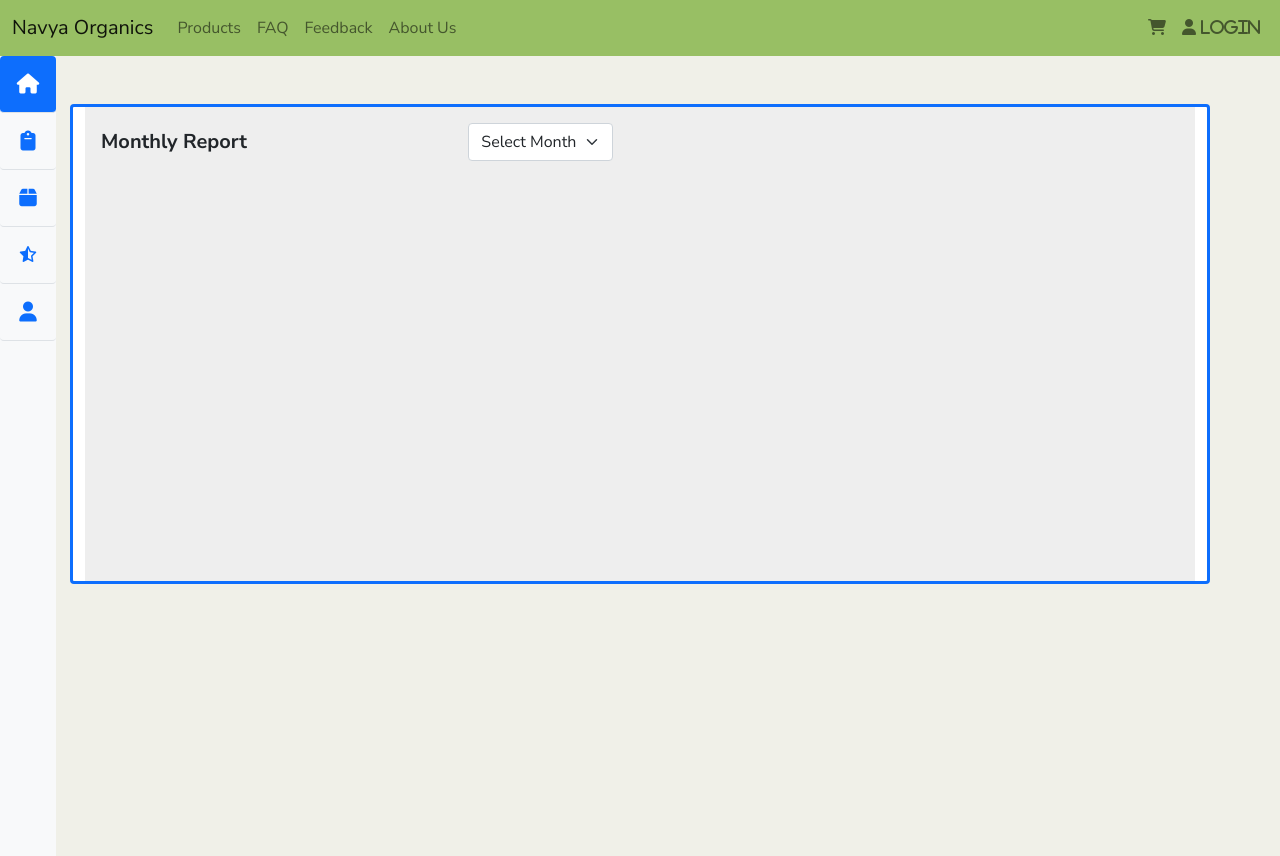
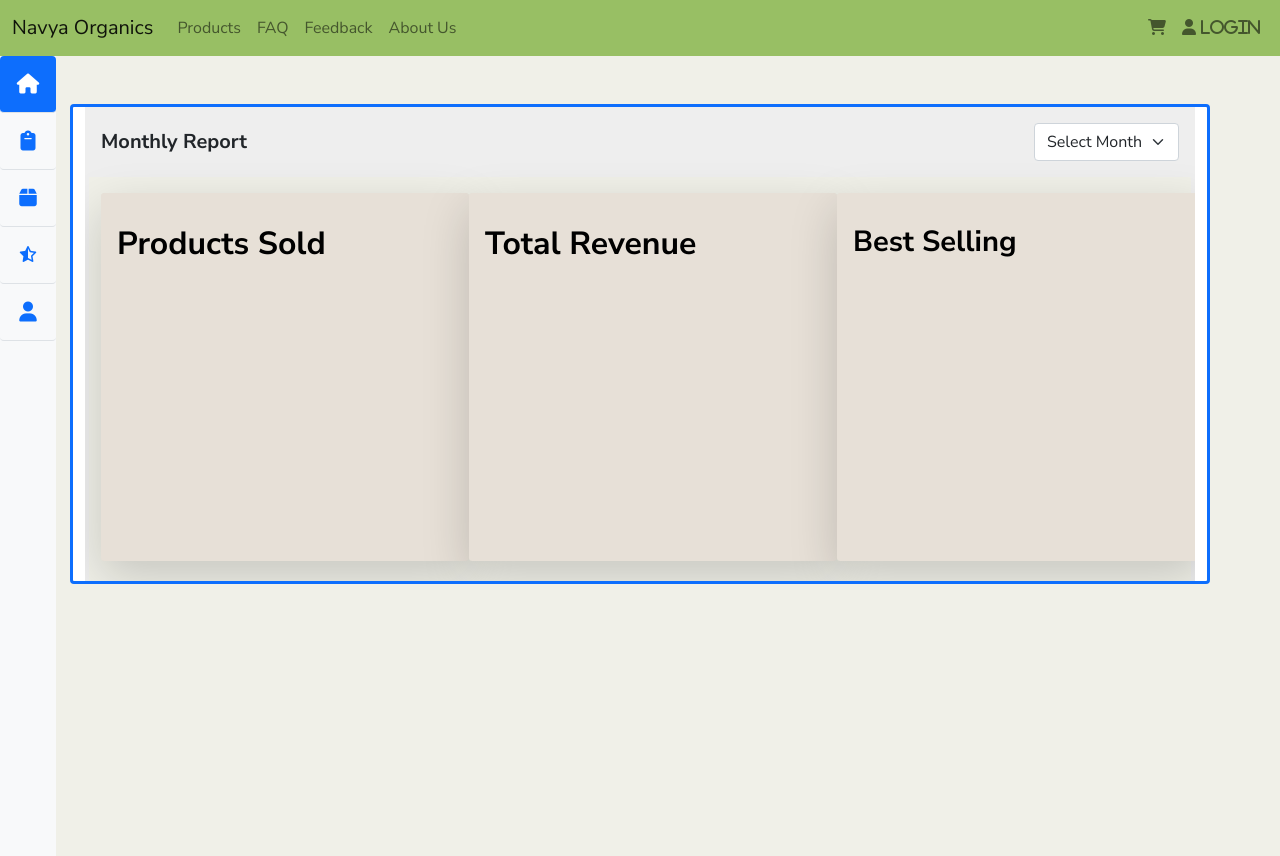
Before and after one commit to Pastehl/navyaOrganics, a plain HTML site: page public/profile_admin.html in a window 1280 px wide. Both pictures are taken after a click on the link 28 px from the left and 84 px from the top of the page. Drawn offline with nearby package versions, Linux system fonts and the light colour scheme; no server answers.

Commit message:
april 19

```diff
--- a/public/profile_admin.html
+++ b/public/profile_admin.html
@@ -295,10 +295,9 @@
           <div class="mb-3">
               <h5 class="card-title"><b>Monthly Report</b></h5>
           </div>
-
       </div>
       <div class="col-md-8 ms-auto">
-        <div class="input-group mb-3 d-flex ms-auto">
+        <div class="input-group mb-3 d-flex ms-auto justify-content-end">
           <div class="col-md-4.2">
             <select class="form-select" aria-label="Default select example" id="selectMonth">
                 <option selected value="desc">Select Month</option>
@@ -318,9 +317,38 @@
         </div>
       </div>
     </div>
+    <!-- NEW MONTHLY REPORT -->
+    <section style="background-color: #f0f0e8; height: 30rem;">
+      <div class="reveal">
+        <div class="d-flex align-items-center justify-content-around" style="padding-top:1rem;">
+          <a href="./products.html" style="text-decoration:none;">
+            <div class="shadow-lg rounded-1" style="width:23rem;height:23rem;background-color: #e7e0d7;">
+              <img src="" alt="" style="width: 100%;">
+              <h2 style="padding:0.5rem 1rem 0;color:black;font-weight: 800;">Products Sold</h2>
+            </div>
+          </a>
+
+          <a href="./about.html" style="text-decoration:none;">
+            <div class="shadow-lg rounded-1" style="width:23rem;height:23rem;background-color: #e7e0d7;">
+              <img src="" alt="" style="width: 100%;">
+              <h2 style="padding:0.5rem 1rem 0;color:black;font-weight: 800;">Total Revenue</h2>
+            </div>
+          </a>
+
+          <a href="./feedback.html" style="text-decoration:none;">
+            <div class="shadow-lg rounded-1" style="width:23rem;height:23rem;background-color: #e7e0d7;">
+              <img src="" alt="" style="width: 100%;">
+              <h2 style="padding:0.5rem 1rem 0;color:black;font-weight: 800;font-size: 1.82rem;">Best Selling</h2>
+            </div>
+          </a>
+        </div>
+
+      </div>
+    </section>
   </div>
     </div>
     </div>
+
 
 
   <div id="ordersContainer" class="contentContainer container rounded bg-white mt-5 mb-5 border border-primary border-3 usrprfile" style="position: relative; height:30rem; margin:auto; padding:0;">
```
Also changed, not shown: public/feedback.html (+13 -2 lines).
